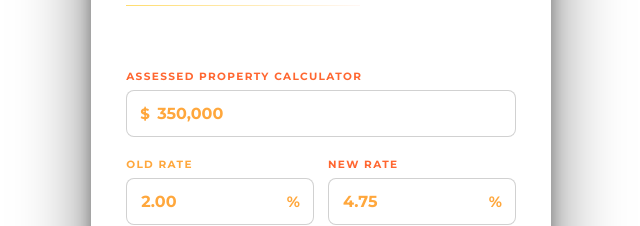
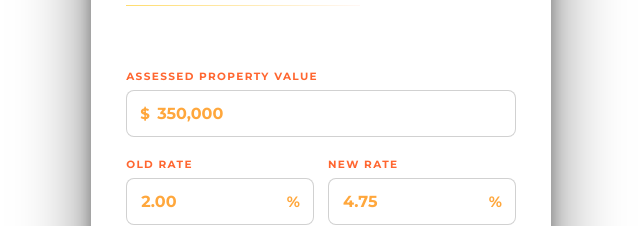
Before and after one commit to Branch-Four-Inc/sliceofculture_tax_calculator, a React (Vite) app: page / in a window 1280 px wide. Shown: the part 250-476 px from the top of the page, without its empty margins (319-959 px from the left). Built offline with nearby package versions, Linux system fonts and the light colour scheme.

Commit message:
update colors

```diff
--- a/src/PropertyTaxCalculator.tsx
+++ b/src/PropertyTaxCalculator.tsx
@@ -35,9 +35,9 @@ interface InputFieldProps {
 function InputField({ label, id, value, onChange, prefix, suffix, step = 1 }: InputFieldProps) {
   const [focused, setFocused] = useState(false);
 
-  // Update label styling if this is "New Rate"
-  const isNewRate = label === "New Rate";
-  const labelColor = isNewRate ? COLOR_RED_ORANGE : (focused ? COLOR_YELLOW : COLOR_ORANGE);
+  // Update label styling if this is "New Rate" or "Old Rate"
+  const isNewOrOldRate = label === "New Rate" || label === "Old Rate";
+  const labelColor = isNewOrOldRate ? COLOR_RED_ORANGE : (focused ? COLOR_YELLOW : COLOR_ORANGE);
 
   return (
     <div style={{ display: "flex", flexDirection: "column", gap: 7 }}>
@@ -214,9 +214,7 @@ function MetricCard({ label, value, variant = "default", note }: MetricCardProps
   const valueColor =
     variant === "increase" ? COLOR_RED_ORANGE : variant === "decrease" ? COLOR_BLACK : COLOR_BLACK;
 
-  // Update label styling if this is "Old Rate"
-  const isOldRate = label === "Old Rate";
-  const labelColor = isOldRate ? COLOR_RED_ORANGE : "rgba(0,0,0,0.6)";
+  const labelColor = label === "Old Rate" ? COLOR_RED_ORANGE : "rgba(0,0,0,0.6)";
 
   return (
     <div
@@ -418,7 +416,7 @@ export default function PropertyTaxCalculator() {
               {/* Assessed value */}
               <div style={{ marginBottom: "1.3rem" }}>
                 <CommaInputField
-                  label="Assessed Property Calculator"
+                  label="Assessed Property Value"
                   id="assessed-value"
                   value={assessedValue}
                   onChange={setAssessedValue}
```
